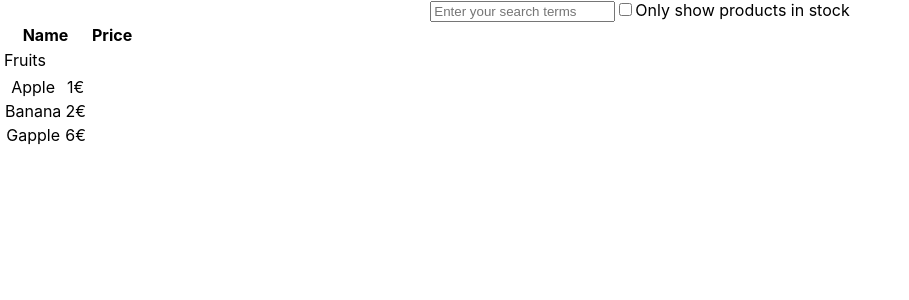
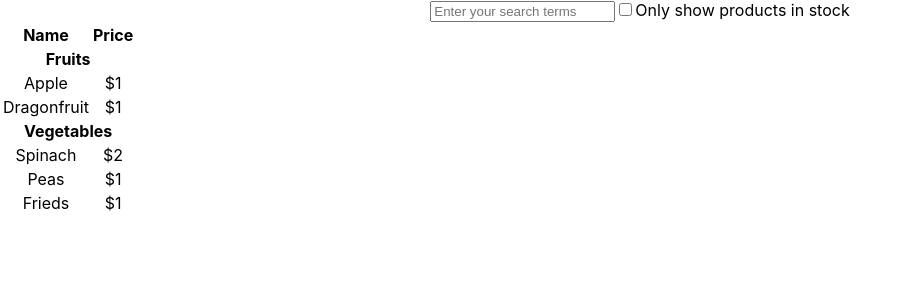
Before and after one commit to FriedrichtenHagen/react-product-data-table, a React (Create React App) app: page / in a window 1280 px wide. Shown: the top 300 px of the page, without its empty margins (0-909 px from the left). Built offline with nearby package versions, Linux system fonts and the light colour scheme.

Commit message:
add state for stockFilter and searchFilter

```diff
--- a/src/App.js
+++ b/src/App.js
@@ -2,6 +2,7 @@ import logo from './logo.svg';
 import './App.css';
 import Header from "./Header.js"
 import ProductTable from "./ProductTable"
+import { useState } from 'react';
 
 const jsonFile = [
   { category: "Fruits", price: "$1", stocked: true, name: "Apple" },
@@ -9,16 +10,22 @@ const jsonFile = [
   { category: "Fruits", price: "$2", stocked: false, name: "Passionfruit" },
   { category: "Vegetables", price: "$2", stocked: true, name: "Spinach" },
   { category: "Vegetables", price: "$4", stocked: false, name: "Pumpkin" },
-  { category: "Vegetables", price: "$1", stocked: true, name: "Peas" }
+  { category: "Vegetables", price: "$1", stocked: true, name: "Peas" },
+  { category: "Vegetables", price: "$1", stocked: true, name: "Frieds" }
 ]
 
 
 
 function App() {
+  const [textFilter, setTextFilter] = useState("")
+  const [stockFilter, setStockFilter] = useState(true)
+
+
+
   return (
     <div className="App">
-      <Header/>
-      <ProductTable productJson={jsonFile}/>
+      <Header textFilter={textFilter} stockFilter={stockFilter}/>
+      <ProductTable products={jsonFile} textFilter={textFilter} stockFilter={stockFilter}/>
     </div>
   );
 }
--- a/src/Header.js
+++ b/src/Header.js
@@ -1,10 +1,11 @@
-export default function Header(){
+export default function Header({textFilter, stockFilter}){
 
     function setQuery(event){
         // TODO
     }
     function filterInStock(event){
-        console.log("filter by in stock")
+        console.log({stockFilter})
+        //setStockFilter(!stockFilter)
     }
 
     return (
--- a/src/ProductCategoryRow.js
+++ b/src/ProductCategoryRow.js
@@ -1,5 +1,7 @@
-export default function ProductCategoryRow(){
+export default function ProductCategoryRow({category, key}){
     return(
-        <tr>Fruits</tr>
+        <tr className="categoryTitle">
+            <th colspan="2">{category}</th>
+        </tr>
     )
 }
--- a/src/ProductRow.js
+++ b/src/ProductRow.js
@@ -1,19 +1,13 @@
-export default function ProductRow(){
+export default function ProductRow({product, key}){
     return(
-        <div>
-           <tr>
-                <td>Apple</td>
-                <td>1€</td>
-            </tr>
-            <tr>
-                <td>Banana</td>
-                <td>2€</td>
-            </tr>
-            <tr>
-                <td>Gapple</td>
-                <td>6€</td>
-            </tr>
-        </div>
+        <tr>
+            <td>
+                {product.name}
+            </td>
+            <td>
+                {product.price}
+            </td>
+        </tr>
 
     )
 }
--- a/src/ProductTable.js
+++ b/src/ProductTable.js
@@ -1,30 +1,40 @@
 import ProductCategoryRow from "./ProductCategoryRow"
 import ProductRow from "./ProductRow"
 
-export default function ProductTable({productJson}){
+export default function ProductTable({products, textFilter, stockFilter}){
+    const rows = [];
+    let lastCategory = null;
+
+    products.forEach((product) => {
+    if(stockFilter && !product.stocked){
+        return
+    }
+    if (product.category !== lastCategory) {
+      rows.push(
+        <ProductCategoryRow
+          category={product.category}
+          key={product.category} />
+      );
+    }
+    rows.push(
+      <ProductRow
+        product={product}
+        key={product.name} />
+    );
+    lastCategory = product.category;
+  });
+
     return(
         <table>
-            <tbody>
+            <thead>
                 <tr>
                     <th>Name</th>
                     <th>Price</th>
                 </tr>
-                <tr>
-                    <ProductCategoryRow/>
-                </tr>
-                <tr>
-                    <ProductRow/>
-                </tr>
-
+            </thead>
+            <tbody>
+                {rows}
             </tbody>
         </table>
     )
 }
-
-
-
-{/* <tr>
-                <td>
-                    {productJson[0].price}
-                </td>
-            </tr> */}
```
